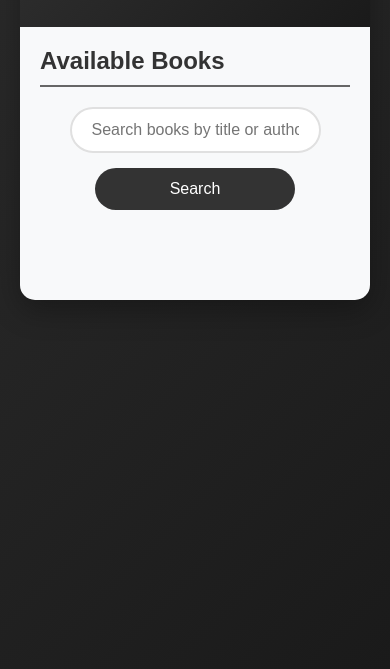
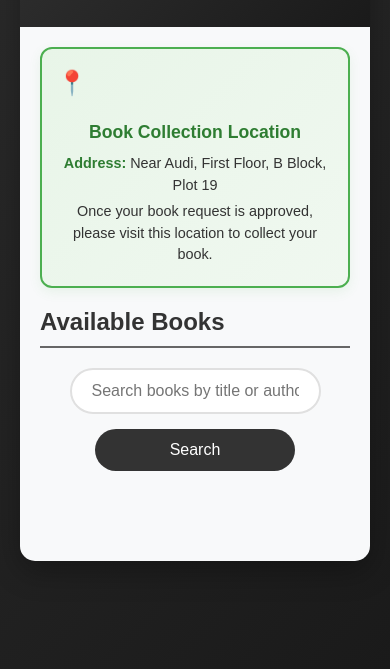
Before and after one commit to adityaajuyal/college-library-system, a website: page public/index.html in a window 390 px wide. Shown: the part 175-844 px from the top of the page. Drawn offline with Linux system fonts and the light colour scheme; no server answers.

Commit message:
Update: Switch to image.png logo and add book collection location information
- Changed logo filename from logo.svg to image.png for better visibility (white logo)
- Added prominent collection location notice on user page with address details
- Updated email notifications to include collection location in approval emails
- Added mobile-responsive styling for collection notice
- Enhanced collection instructions: Near Audi, First Floor, B Block, Plot 19
- Updated LOGO_INSTRUCTIONS.md to use image.png instead of logo.png
- Improved user experience with clear pickup location information
- Added styled notice box with location icon and professional design

```diff
--- a/public/index.html
+++ b/public/index.html
@@ -68,6 +68,40 @@
 
         .main-content {
             padding: 40px;
+        }
+
+        .collection-notice {
+            background: linear-gradient(135deg, #e8f5e8, #f0f8f0);
+            border: 2px solid #4CAF50;
+            border-radius: 12px;
+            padding: 20px;
+            margin-bottom: 30px;
+            display: flex;
+            align-items: flex-start;
+            gap: 15px;
+            box-shadow: 0 4px 12px rgba(76, 175, 80, 0.1);
+        }
+
+        .notice-icon {
+            font-size: 2rem;
+            color: #4CAF50;
+            margin-top: 5px;
+        }
+
+        .notice-content h3 {
+            color: #2e7d32;
+            margin: 0 0 10px 0;
+            font-size: 1.3rem;
+        }
+
+        .notice-content p {
+            margin: 5px 0;
+            color: #333;
+            line-height: 1.5;
+        }
+
+        .notice-content p strong {
+            color: #2e7d32;
         }
 
         .books-section {
@@ -375,6 +409,22 @@
                 border-radius: 8px;
                 box-shadow: 0 2px 8px rgba(0,0,0,0.3);
             }
+            .collection-notice {
+                flex-direction: column;
+                text-align: center;
+                padding: 15px;
+                margin-bottom: 20px;
+            }
+            .notice-icon {
+                font-size: 1.5rem;
+                margin-bottom: 10px;
+            }
+            .notice-content h3 {
+                font-size: 1.1rem;
+            }
+            .notice-content p {
+                font-size: 0.9rem;
+            }
         }
     </style>
 </head>
@@ -383,13 +433,24 @@
     <div class="container">
         <div class="header" id="header">
             <div class="logo-container">
-                <img src="/logo.svg" alt="Sangrachna's Kitabghar" class="logo" id="logo" onerror="handleLogoError()">
+                <img src="/image.png" alt="Sangrachna's Kitabghar" class="logo" id="logo" onerror="handleLogoError()">
                 <h1 id="headerTitle">Sangrachna's Kitabghar</h1>
             </div>
             <p>Browse and request books from our collection</p>
         </div>
         <div class="main-content">
             <div id="message" class="message"></div>
+
+            <!-- Collection Location Notice -->
+            <div class="collection-notice">
+                <div class="notice-icon">📍</div>
+                <div class="notice-content">
+                    <h3>Book Collection Location</h3>
+                    <p><strong>Address:</strong> Near Audi, First Floor, B Block, Plot 19</p>
+                    <p>Once your book request is approved, please visit this location to collect your book.</p>
+                </div>
+            </div>
+
             <div class="books-section">
                 <h2 class="section-title">Available Books</h2>
                 <div class="search-container">
@@ -481,7 +542,7 @@
                 // Logo doesn't exist, show title and hide logo
                 handleLogoError();
             };
-            testImg.src = '/logo.svg';
+            testImg.src = '/image.png';
         }
 
         function handleLogoError() {
--- a/server.js
+++ b/server.js
@@ -406,8 +406,9 @@ app.post('/api/approve-request', async (req, res) => {
               <p><strong>Due Date:</strong> ${request.dueDate}</p>
             </div>
             <div style="background: #e8f5e8; padding: 15px; border-radius: 8px; margin: 20px 0; border-left: 4px solid #4CAF50;">
-              <p style="margin: 0; color: #2e7d32;"><strong>📍 Next Steps:</strong></p>
-              <p style="margin: 5px 0 0 0;">Please visit the library counter today to collect your book. The book is issued from today and must be returned by your preferred due date.</p>
+              <p style="margin: 0; color: #2e7d32;"><strong>📍 Collection Location:</strong></p>
+              <p style="margin: 5px 0 0 0;"><strong>Address:</strong> Near Audi, First Floor, B Block, Plot 19</p>
+              <p style="margin: 5px 0 0 0;">Please visit this location today to collect your book. The book is issued from today and must be returned by your preferred due date.</p>
             </div>
             <p style="color: #d32f2f; font-weight: bold;">
               ⚠️ Important: Please return the book by ${request.dueDate} to avoid late fees.
```
Also changed, not shown: LOGO_INSTRUCTIONS.md (+3 -3 lines), public/admin.html (+49 -1 lines), image.png (added), public/logo.svg (deleted).
